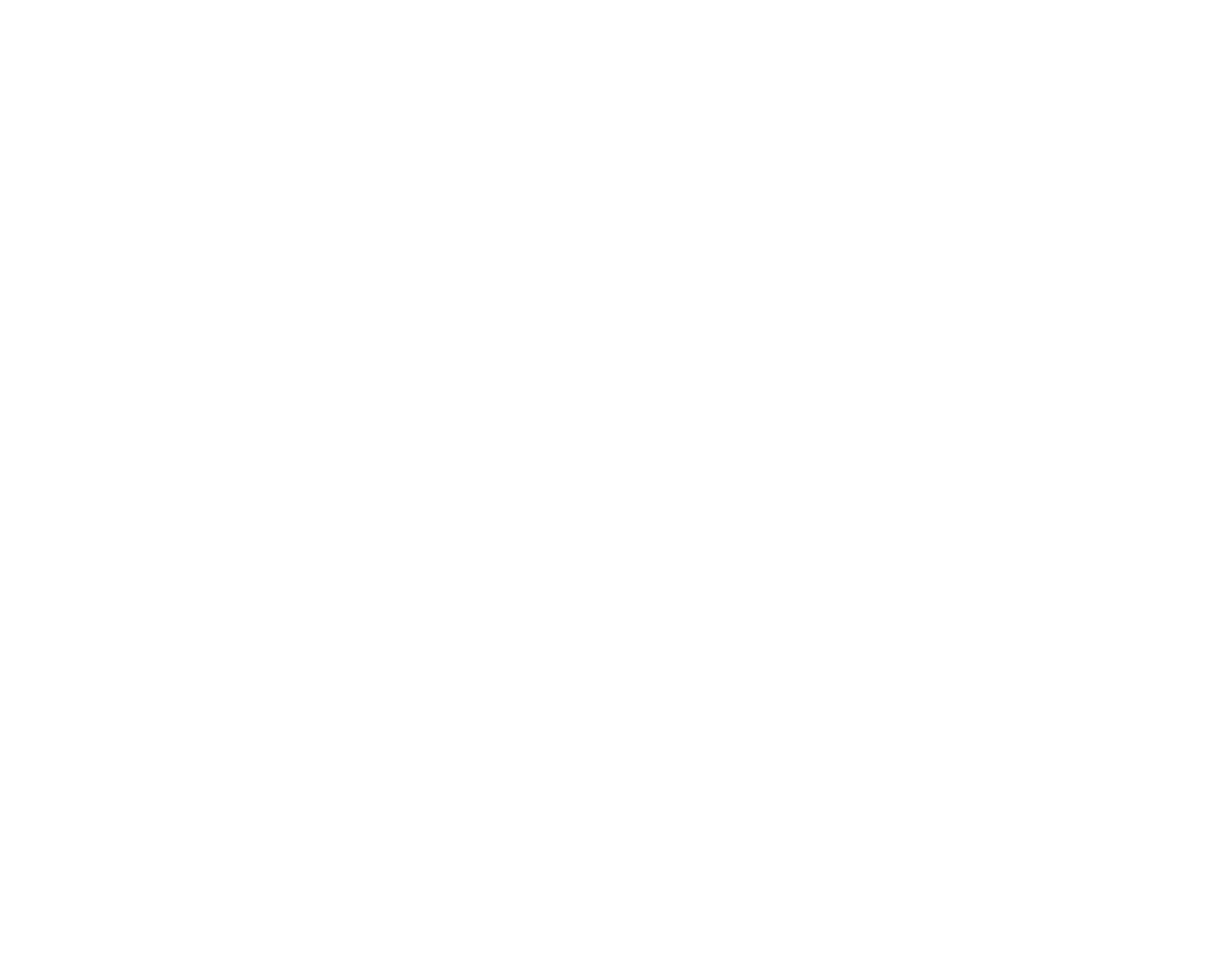
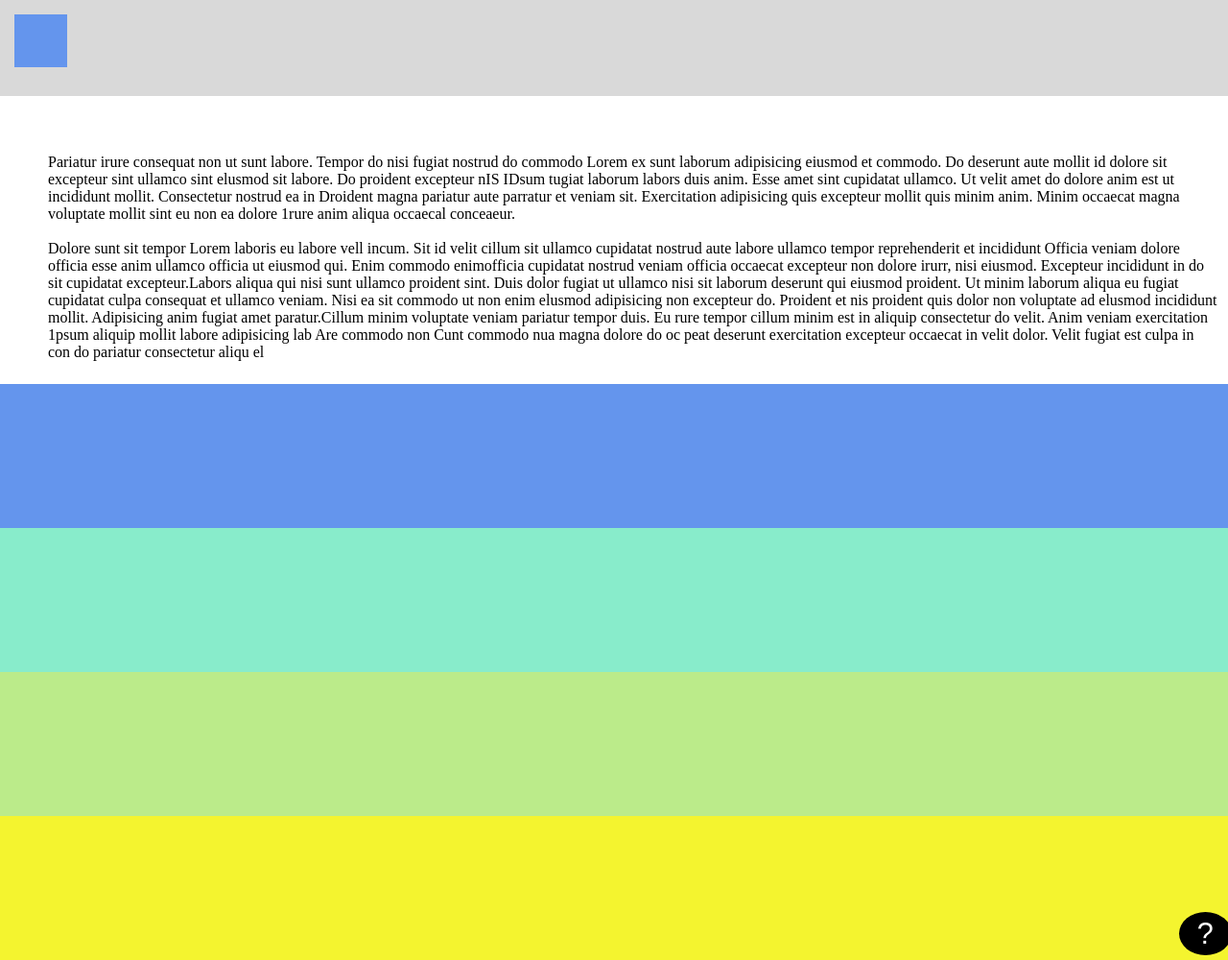
Before and after one commit to kimbaqueen/HTML-CSS-2-Drills, a plain HTML site: page drill-3/index.html in a window 1280 px wide. Shown: the whole page at 96% size. Before the commit the page ends 800 px from the top, so only its background shows below. Drawn offline with Linux system fonts and the light colour scheme.

Commit message:
completed 3

```diff
--- a/drill-3/index.css
+++ b/drill-3/index.css
@@ -0,0 +1,77 @@
+body {
+    margin: 0;
+}
+
+.page-flexbox {
+    display: flex;
+    flex-direction: column;
+    overflow: scroll;
+}
+
+.top-section {
+    margin: 0;
+    height: 100px;
+    background-color: #d3d3d3dc;
+}
+
+.blue-box {
+    height: 55px;
+    width: 55px;
+    background-color: cornflowerblue;
+    margin-left: 15px;
+    margin-top: 15px;
+}
+
+.text-section {
+    height: 300px;
+    background-color: #fff;
+    display: flex;
+    justify-content: center;
+    align-content: center;
+}
+
+.text-box {
+    margin-left: 40px;
+    margin-top: 50px;
+    padding: 10px;
+    text-align: left;
+}
+
+.blue-section {
+    height: 150px;
+    background-color: cornflowerblue;
+}
+
+.seafoam-section {
+    height: 150px;
+    background-color: #88eccb;
+}
+
+.lime-section {
+    height: 150px;
+    background-color: #bbeb8a;
+}
+
+.yellow-section {
+    height: 150px;
+    background-color: #f4f42f;
+}
+
+.questions {
+    display: flex;
+    margin-left: 96%;
+    margin-top: 100px;
+    margin-bottom: inherit;
+    padding: 5px;
+    align-content: flex-end;
+    height: auto;
+    width: 45px;
+    background-color: black;
+    color: #fff;
+    font-size: 23pt;
+    font-family: Arial, Helvetica, sans-serif;
+    border-radius: 50% 50%;
+    text-align: center;
+    justify-items: center;
+    justify-content: center;
+}
--- a/drill-3/index.html
+++ b/drill-3/index.html
@@ -1 +1,52 @@
-<!-- be sure to look at the example gif as well -->
+<!DOCTYPE html>
+<html lang="en">
+
+<head>
+    <meta charset="UTF-8">
+    <meta http-equiv="X-UA-Compatible" content="IE=edge">
+    <meta name="viewport" content="width=device-width, initial-scale=1.0">
+    <link rel="stylesheet" href="./index.css">
+    <title>Drill 3</title>
+</head>
+
+<body class="page-flexbox">
+    <div class="top-section">
+        <div class="blue-box"></div>
+    </div>
+
+    <div class="text-section">
+        <div class="text-box">Pariatur irure consequat non ut sunt labore. Tempor do nisi fugiat nostrud do commodo
+            Lorem ex sunt laborum adipisicing eiusmod et commodo. Do deserunt aute mollit id dolore sit excepteur sint
+            ullamco
+            sint elusmod sit labore. Do proident excepteur nIS IDsum tugiat laborum labors duis anim. Esse amet sint
+            cupidatat ullamco. Ut velit amet do dolore anim est ut incididunt mollit. Consectetur nostrud ea in
+            Droident magna pariatur aute parratur et veniam sit. Exercitation adipisicing quis excepteur mollit quis
+            minim anim. Minim occaecat magna voluptate mollit sint eu non ea dolore 1rure anim aliqua occaecal
+            conceaeur.
+            <br>
+            <br>
+            Dolore sunt sit tempor Lorem laboris eu labore vell incum. Sit id velit cillum sit ullamco cupidatat nostrud
+            aute labore ullamco tempor reprehenderit et incididunt
+            Officia veniam dolore officia esse anim ullamco officia ut eiusmod qui. Enim commodo enimofficia cupidatat
+            nostrud veniam officia occaecat excepteur non dolore irurr, nisi eiusmod. Excepteur incididunt in do sit
+            cupidatat excepteur.Labors aliqua qui nisi sunt ullamco proident sint. Duis dolor fugiat ut ullamco nisi sit
+            laborum deserunt qui eiusmod proident. Ut minim laborum aliqua eu fugiat cupidatat culpa consequat et
+            ullamco veniam. Nisi ea sit
+            commodo ut non enim elusmod adipisicing non excepteur do. Proident et nis proident quis dolor non voluptate
+            ad elusmod incididunt mollit. Adipisicing anim fugiat amet paratur.Cillum minim voluptate
+            veniam pariatur tempor duis. Eu rure tempor cillum minim est in aliquip consectetur do velit. Anim veniam
+            exercitation 1psum aliquip mollit labore adipisicing lab
+            Are commodo non Cunt commodo nua magna dolore do oc peat deserunt exercitation excepteur occaecat in velit
+            dolor. Velit fugiat est culpa in con
+            do pariatur consectetur aliqu el
+        </div>
+    </div>
+    <div class="blue-section"></div>
+    <div class="seafoam-section"></div>
+    <div class="lime-section"></div>
+    <div class="yellow-section">
+        <div class="questions">?</div>
+    </div>
+</body>
+
+</html>
```
Also changed, not shown: 1 other file.
